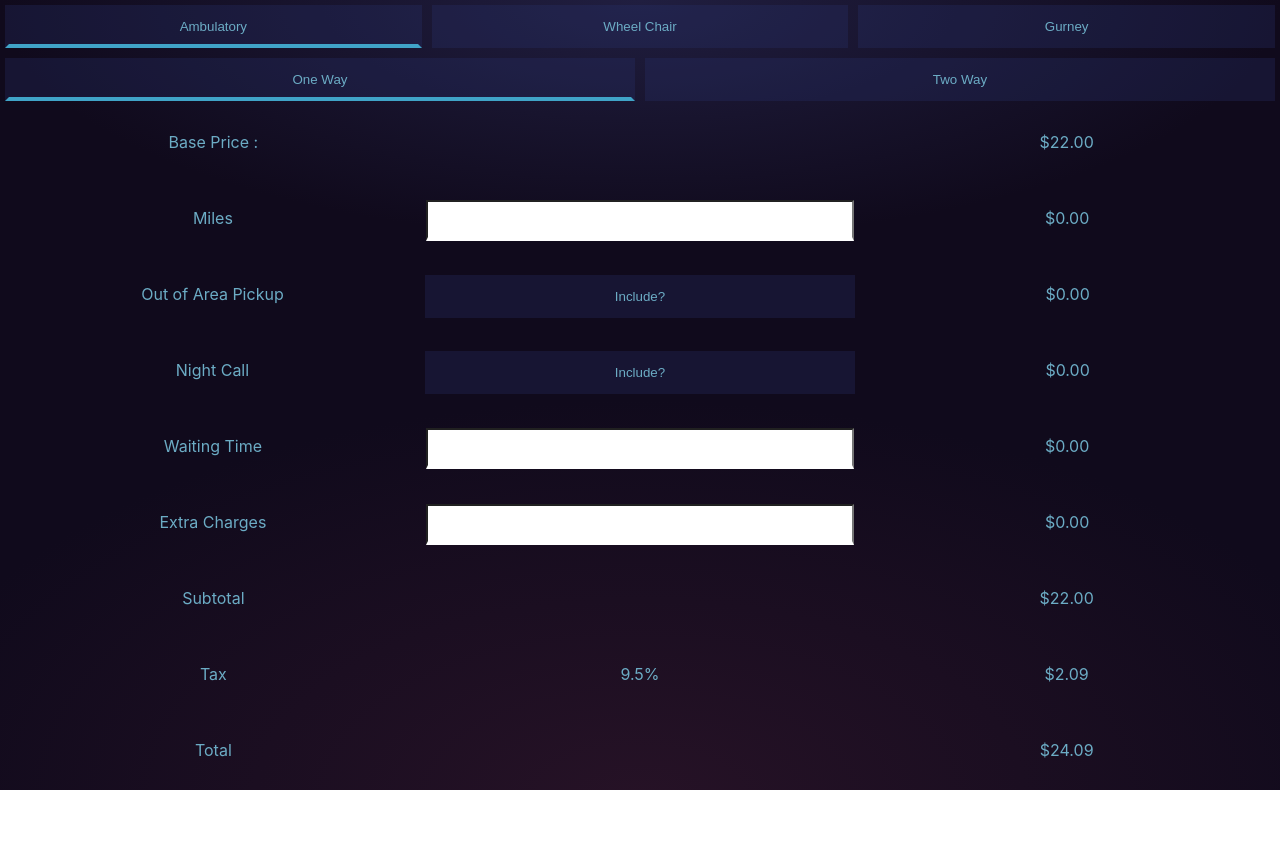
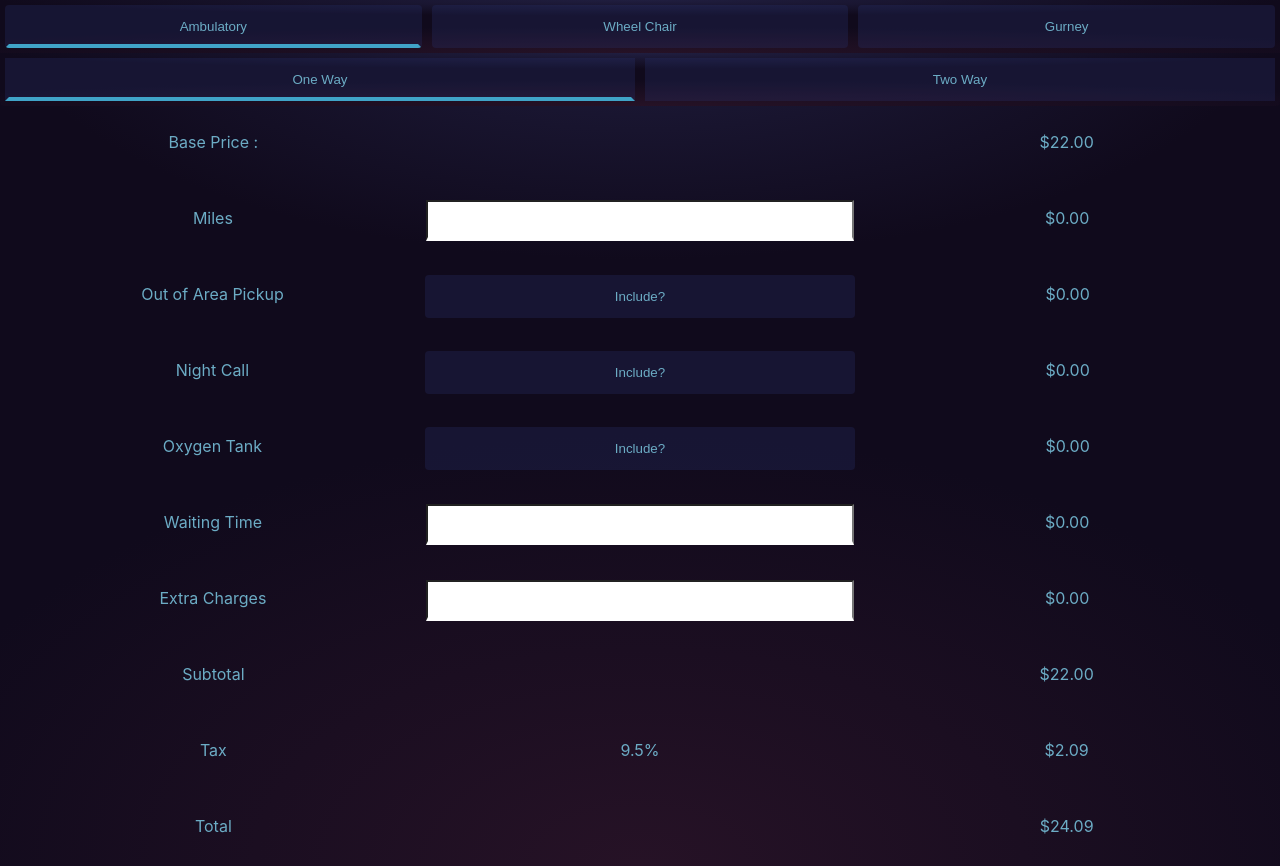
Before and after one commit to JoshuaManto/inspire-calculator, a React (Create React App) app: page / in a window 1280 px wide. Before the commit the page ends 800 px from the top, so only its background shows below. Built offline with nearby package versions, Linux system fonts and the light colour scheme.

Commit message:
Added oxygen tank: name, price, and inclusion in subtotal price and total price

```diff
--- a/src/component/OneTwoWay/OneTwoWay.module.css
+++ b/src/component/OneTwoWay/OneTwoWay.module.css
@@ -36,6 +36,7 @@
     ),
     radial-gradient(60% 50% ellipse at center bottom, #261226 0%, #100a1c 100%);
   background-attachment: fixed;
+  border-radius: 4px;
 }
 
 .OneTwoWay button {
--- a/src/component/PriceArea/PriceArea.js
+++ b/src/component/PriceArea/PriceArea.js
@@ -8,6 +8,7 @@ class PriceArea extends Component {
     miles: null,
     pickup: false,
     nightCall: false,
+    oxygenTank: false,
     waitingTime: null,
     extraCharges: 0
   };
@@ -22,6 +23,10 @@ class PriceArea extends Component {
 
   nightCallHandler = () => {
     this.setState({ nightCall: !this.state.nightCall });
+  };
+
+  oxygenTankHandler = () => {
+    this.setState({ oxygenTank: !this.state.oxygenTank });
   };
 
   waitingTimeHandler = t => {
@@ -66,11 +71,16 @@ class PriceArea extends Component {
       nPrice = 15 * this.props.way;
     }
 
+    let oPrice = 0;
+    if (this.state.oxygenTank === true) {
+      oPrice = 10 * this.props.way;
+    }
+
     let wPrice = this.state.waitingTime * 12;
 
     let ePrice = this.state.extraCharges * 1;
 
-    let subtotal = bPrice + mPrice + pPrice + nPrice + wPrice + ePrice;
+    let subtotal = bPrice + mPrice + pPrice + nPrice + oPrice + wPrice + ePrice;
 
     let withTax = Math.round(subtotal * 0.095 * 100) / 100;
 
@@ -80,6 +90,7 @@ class PriceArea extends Component {
     // console.log(mPrice);
     // console.log(pPrice);
     // console.log(nPrice);
+    // console.log(oPrice);
     // console.log(wPrice);
     // console.log(ePrice);
     // console.log(subtotal);
@@ -125,6 +136,17 @@ class PriceArea extends Component {
             {this.state.nightCall === false ? 'Include?' : 'Included'}
           </button>
           <p>${nPrice.toFixed(2).toString()}</p>
+        </div>
+
+        <div className={styles.PriceArea}>
+          <p>Oxygen Tank</p>
+          <button
+            onClick={this.oxygenTankHandler}
+            className={this.state.oxygenTank === true ? styles.active : null}
+          >
+            {this.state.oxygenTank === false ? 'Include?' : 'Included'}
+          </button>
+          <p>${oPrice.toFixed(2).toString()}</p>
         </div>
 
         <div className={styles.PriceArea}>
--- a/src/component/PriceArea/PriceArea.module.css
+++ b/src/component/PriceArea/PriceArea.module.css
@@ -67,6 +67,7 @@ input {
   display: block;
   cursor: pointer;
   background-color: rgba(42, 50, 113, 0.28);
+  border-radius: 4px;
 }
 
 .PriceArea button:hover,
--- a/src/component/TransportationType/TransportationType.module.css
+++ b/src/component/TransportationType/TransportationType.module.css
@@ -50,6 +50,7 @@
   cursor: pointer;
   background-color: rgba(42, 50, 113, 0.28);
   margin: 5px;
+  border-radius: 4px;
 }
 
 .TransportationType button:hover,
```
